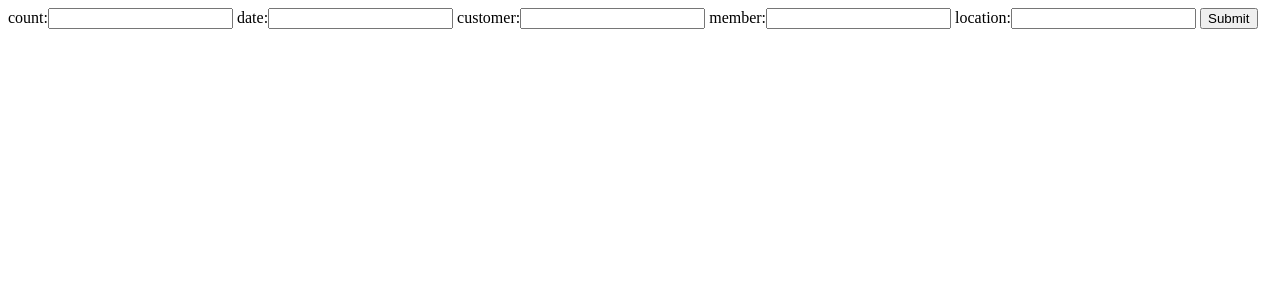
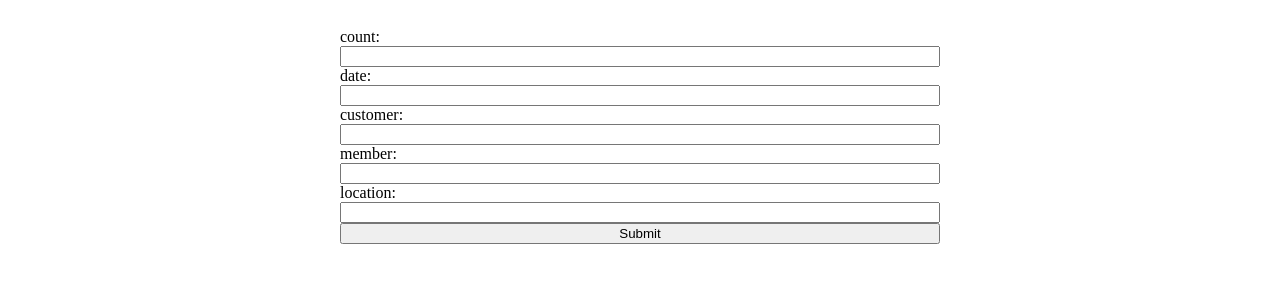
Before and after one commit to perivision/BAPPE, a Django app: page /request/ in a window 1280 px wide. Shown: the top 300 px of the page. Run offline with Django 3.2, Linux system fonts and the light colour scheme; the visitor is signed in with stand-in values (Sample User, id 1).

Commit message:
update css for forms

```diff
--- a/warehouse/warehouse/static/warehouse/css/styles.css
+++ b/warehouse/warehouse/static/warehouse/css/styles.css
@@ -1,3 +1,11 @@
+form {
+	display: flex;
+  flex-direction: column;
+  max-width: 600px;
+  padding: 20px 20px;
+  margin: 0 auto;
+}
+
 tr, th, td {
 	border: 1px solid #ddd;
   padding: 8px;
```
